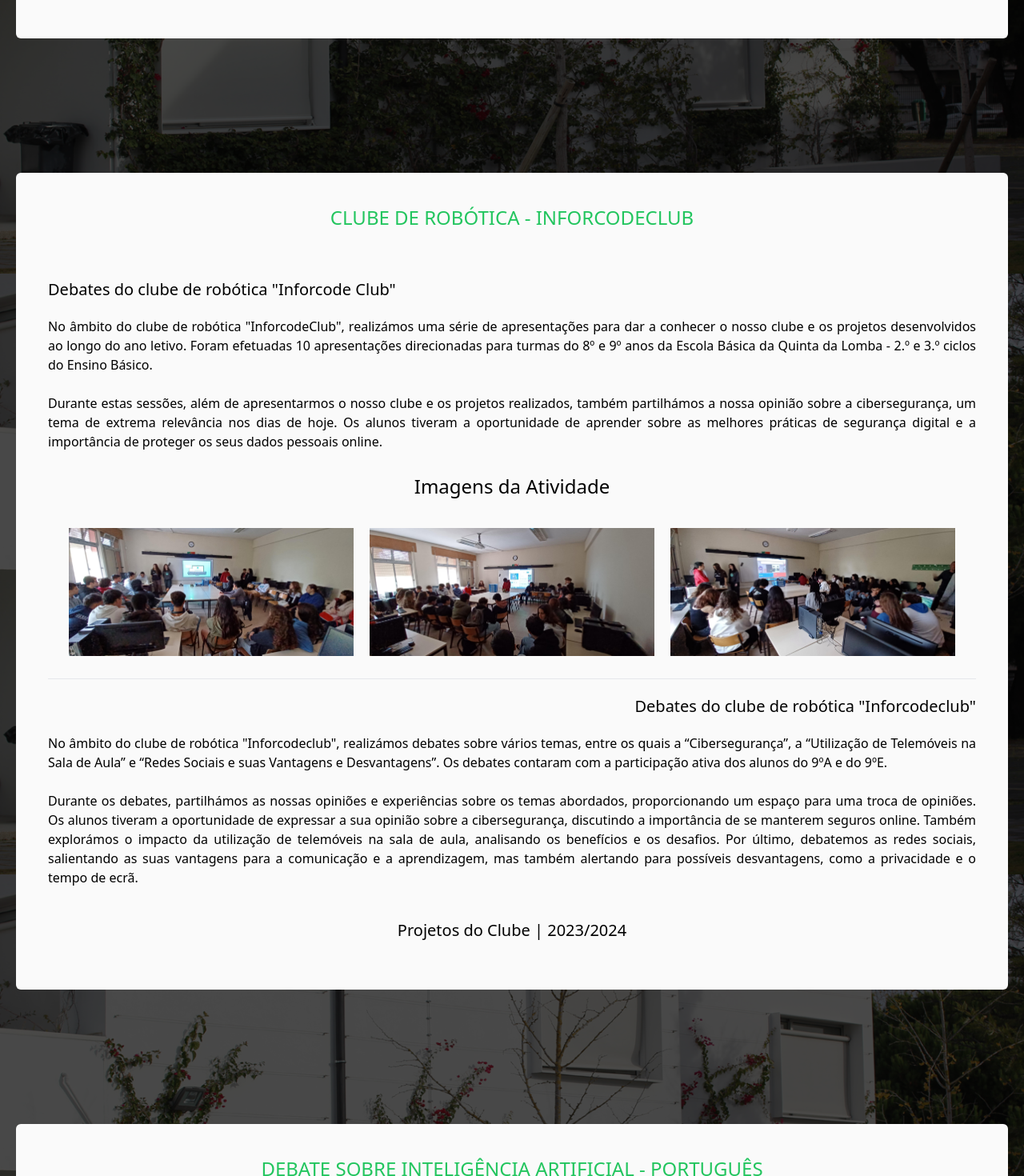
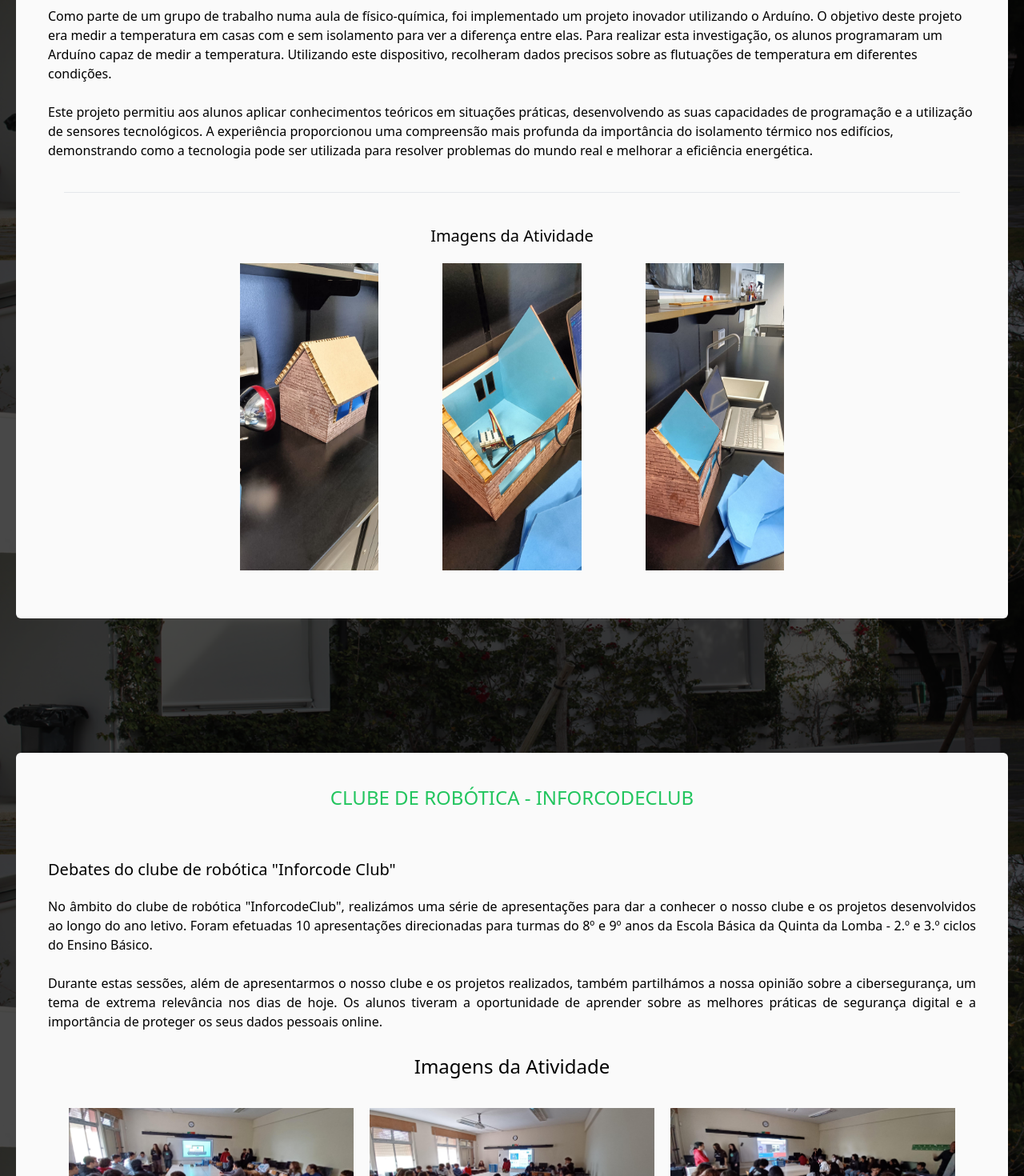
Before and after one commit to OVasconceloss/dac-website-23-24, a React (Vite) app: page /projects in a window 1280 px wide. Shown: the part 1160-2630 px from the top of the page at 80% size. Built offline with nearby package versions, Linux system fonts and the light colour scheme.

Commit message:
:sparkles: feat: add the elements for the project content

```diff
--- a/src/pages/projects.jsx
+++ b/src/pages/projects.jsx
@@ -1,11 +1,13 @@
-import { Footer } from "../components/footer/footer";
-import { Header } from "../components/header/header";
-import imageOne from "../assets/content/content_int_3.jpg";
-import imageTwo from "../assets/content/content_int_2.png";
-
 import imageD1 from "../assets/content/image_1.jpg";
 import imageD2 from "../assets/content/image_2.jpg";
 import imageD3 from "../assets/content/image_3.jpg";
+import { Footer } from "../components/footer/footer";
+import { Header } from "../components/header/header";
+import imageFQ1 from "../assets/content/fq_content_1.jpg";
+import imageFQ2 from "../assets/content/fq_content_2.jpg";
+import imageFQ3 from "../assets/content/fq_content_3.jpg";
+import imageOne from "../assets/content/content_int_3.jpg";
+import imageTwo from "../assets/content/content_int_2.png";
 
 const Project = () => {
     return (
@@ -21,8 +23,25 @@ const Project = () => {
                 <article className="w-[80rem] p-10 mx-5 bg-zinc-50 rounded-md">
                     <h2 className="text-green-500 text-2xl uppercase mb-5 text-center">Isolamento Térmico - Físico-Química</h2>
                     <p>
-
+                        Como parte de um grupo de trabalho numa aula de físico-química, foi implementado um projeto inovador utilizando o Arduíno.
+                        O objetivo deste projeto era medir a temperatura em casas com e sem isolamento para ver a diferença entre elas.
+                        Para realizar esta investigação, os alunos programaram um Arduíno capaz de medir a temperatura. Utilizando este dispositivo,
+                        recolheram dados precisos sobre as flutuações de temperatura em diferentes condições.
                     </p>
+                    <br />
+                    <p>
+                        Este projeto permitiu aos alunos aplicar conhecimentos teóricos em situações práticas, desenvolvendo as suas
+                        capacidades de programação e a utilização de sensores tecnológicos. A experiência proporcionou uma compreensão mais
+                        profunda da importância do isolamento térmico nos edifícios, demonstrando como a tecnologia pode ser utilizada para resolver
+                        problemas do mundo real e melhorar a eficiência energética.
+                    </p>
+                    <hr className="m-auto w-[70rem] my-10" />
+                    <h2 className="m-auto text-center text-xl">Imagens da Atividade</h2>
+                    <div className="m-auto flex items-center justify-center space-x-20">
+                        <img src={imageFQ1} alt="Projeto de FQ" className="my-5 object-scale-down max-h-96" />
+                        <img src={imageFQ2} alt="Projeto de FQ" className="my-5 object-scale-down max-h-96" />
+                        <img src={imageFQ3} alt="Projeto de FQ" className="my-5 object-scale-down max-h-96" />
+                    </div>
                 </article>
             </section>
             <section className="flex justify-center py-32 pb-10 bg-light_black_thr">
@@ -61,13 +80,11 @@ const Project = () => {
                         analisando os benefícios e os desafios. Por último, debatemos as redes sociais, salientando as suas vantagens para a
                         comunicação e a aprendizagem, mas também alertando para possíveis desvantagens, como a privacidade e o tempo de ecrã.
                     </p>
-                    <h2 className="text-center mt-5 py-5 text-xl">Projetos do Clube | 2023/2024</h2>
-
                 </article>
             </section>
             <section className="flex justify-center py-32 pb-10 bg-light_black_thr">
                 <article className="w-[80rem] p-10 mx-5 bg-zinc-50 rounded-md">
-                    <h2 className="text-green-500 text-2xl uppercase mb-5 text-center">Debate sobre Inteligência Artificial - Português</h2>
+                    <h2 className="text-green-500 text-2xl uppercase mb-5 text-center">Debate sobre Inteligência Artificial - Português e Arquitetura de Computadores</h2>
                     <div className="my-10 flex justify-center space-x-10">
                         <img src={imageOne} alt="Revolução do Algoritmo Mestre" className="my-5 object-scale-down max-h-96" />
                         <img src={imageTwo} alt="Revolução do Algoritmo Mestre" className="my-5 object-scale-down max-h-96" />
@@ -80,7 +97,7 @@ const Project = () => {
                         da Escola Secundária de Santo André com o objetivo de refletir e trocar opiniões
                         acerca da evolução da IA e respetivos benefícios e riscos. A atividade interdisciplinar denominada
                         “O impacto da Inteligência Artificial nas empresas/profissões/mundo do trabalho” teve como ponto de partida a
-                        leitura e análise da obra A Revolução do Algoritmo Mestre, da autoria do português Pedro Domingos, formado no
+                        leitura e análise da obra <em>A Revolução do Algoritmo Mestre</em>, da autoria do português Pedro Domingos, formado no
                         Instituto Superior Técnico em Lisboa e professor de Ciências da computação na Universidade de Washington.
                     </p>
                     <br />
@@ -100,6 +117,9 @@ const Project = () => {
                         como a inteligência artificial vai "forçar" as pessoas a aprenderem a lidar com a
                         nova tecnologia e o quão a inteligência artificial vai impactar no mercado de trabalho e na vida da humanidade.
                     </p>
+                    <div className="mt-10">
+                        <a className="underline text-green-500 transition-all hover:text-zinc-900" target="_blank" href="https://unesdoc.unesco.org/ark:/48223/pf0000381137_por">Recomendação sobre a Ética da Inteligência Artificial</a>
+                    </div>
                 </article>
             </section>
             <Footer />
```
